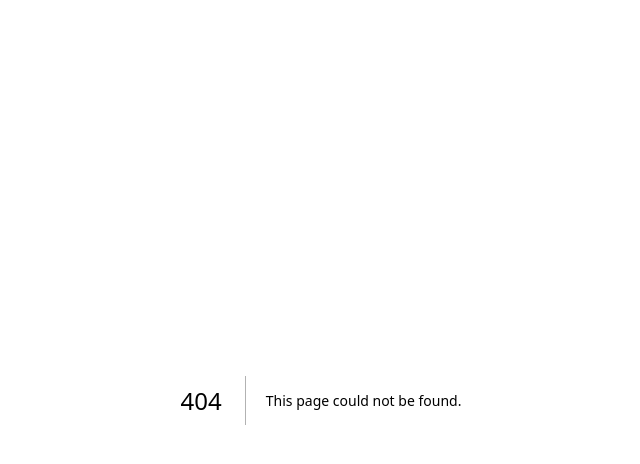
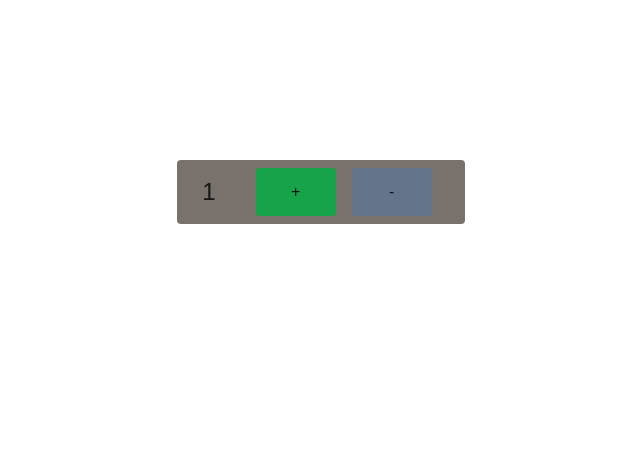
Before and after one commit to Skylar4/cprg306-assignments, a Next.js app: page /week-4 in a window 1280 px wide. Before the commit this address had no page. Shown: the top 464 px of the page, without its empty margins (319-959 px from the left). Built offline with nearby package versions, Linux system fonts and the light colour scheme.

Commit message:
finished week 4

```diff
--- a/app/page.js
+++ b/app/page.js
@@ -13,6 +13,9 @@ export default function Home() {
       <li>
       <Link href="./week-3/" className={linkStyles}>week 3 - assignment</Link>
       </li>
+      <li>
+      <Link href="./week-4/" className={linkStyles}>week 4 - assignment</Link>
+      </li>
       </ul>
 
     </main>
--- /dev/null
+++ b/app/week-4/new-item.js
@@ -0,0 +1,36 @@
+"use client"
+import { useState } from "react"
+
+export default function NewItem(){
+
+    const [quantity, setQuantity] = useState(1);
+    const incrementQuantity = () =>{
+        let currentquantity = quantity;
+        if (currentquantity < 20){
+        return setQuantity(currentquantity + 1);
+        }
+    }
+    const decrementQuantity = () =>{
+        let currentquantity = quantity;
+        if (currentquantity > 1){
+        return setQuantity(currentquantity - 1);
+        }
+    }
+    let plusbutton = "p-3 ml-10 bg-green-600 m-2 rounded w-20";
+    let minusbutton = "p-3 bg-red-600 m-2 rounded w-20";
+    if (quantity == 20){
+        plusbutton = "p-3 ml-10 bg-slate-500 m-2 rounded w-20"
+    }
+    if (quantity == 1){
+        minusbutton = "p-3 bg-slate-500 m-2 rounded w-20"
+    }
+    return(
+        <main className="bg-stone-500 w-72 items-center justify-center flex rounded ">
+            <p className="text-2xl">{quantity}</p>
+            <button onClick={incrementQuantity} className={plusbutton} >+</button>
+            <button onClick={decrementQuantity} className={minusbutton}>-</button>
+
+
+        </main>
+    )
+}
--- /dev/null
+++ b/app/week-4/page.js
@@ -0,0 +1,11 @@
+import NewItem from "./new-item";
+
+
+export default function NewItemPage() {
+    return(
+        <main className=" flex items-center justify-center mt-40">
+            <NewItem />
+        </main>
+
+    );
+}
```
